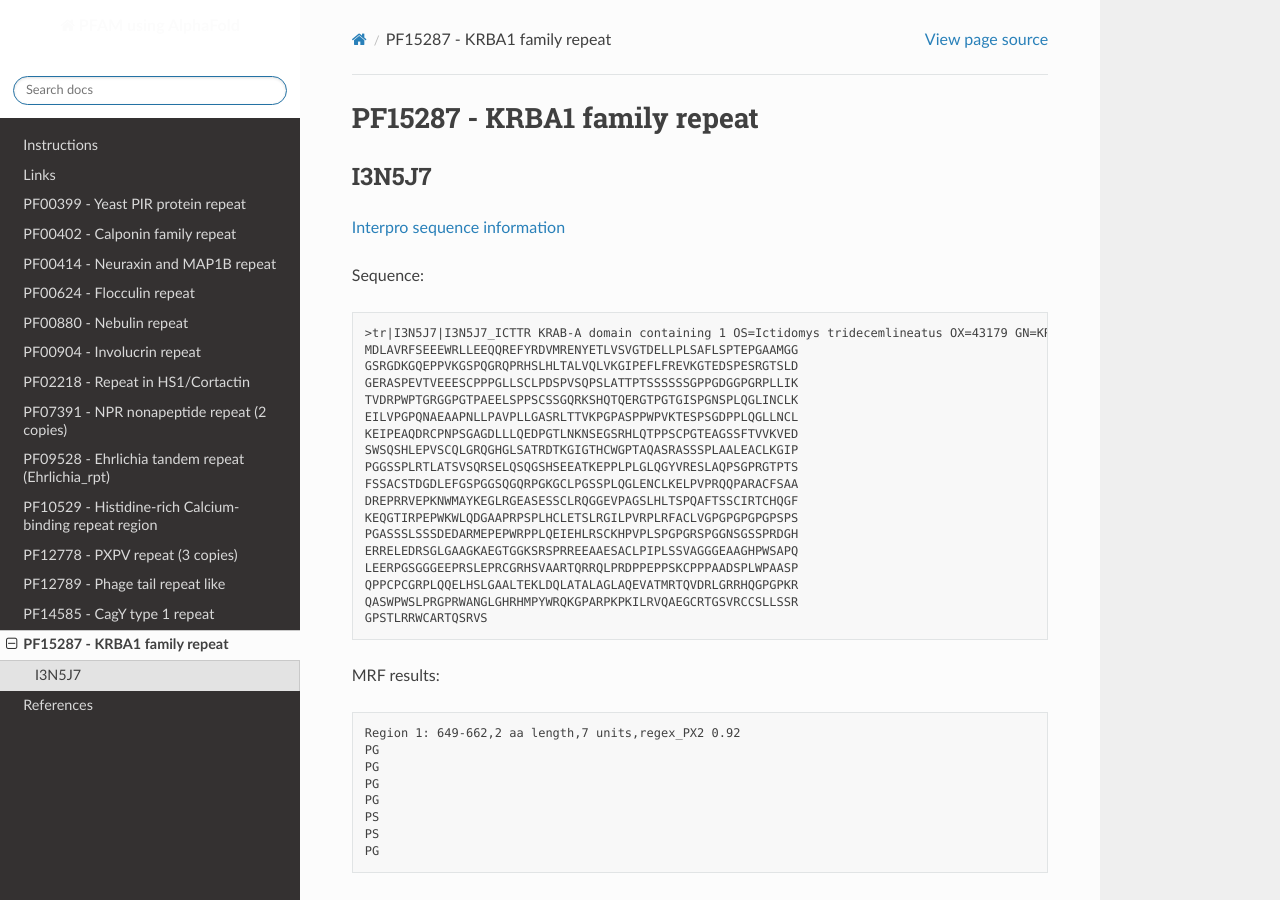
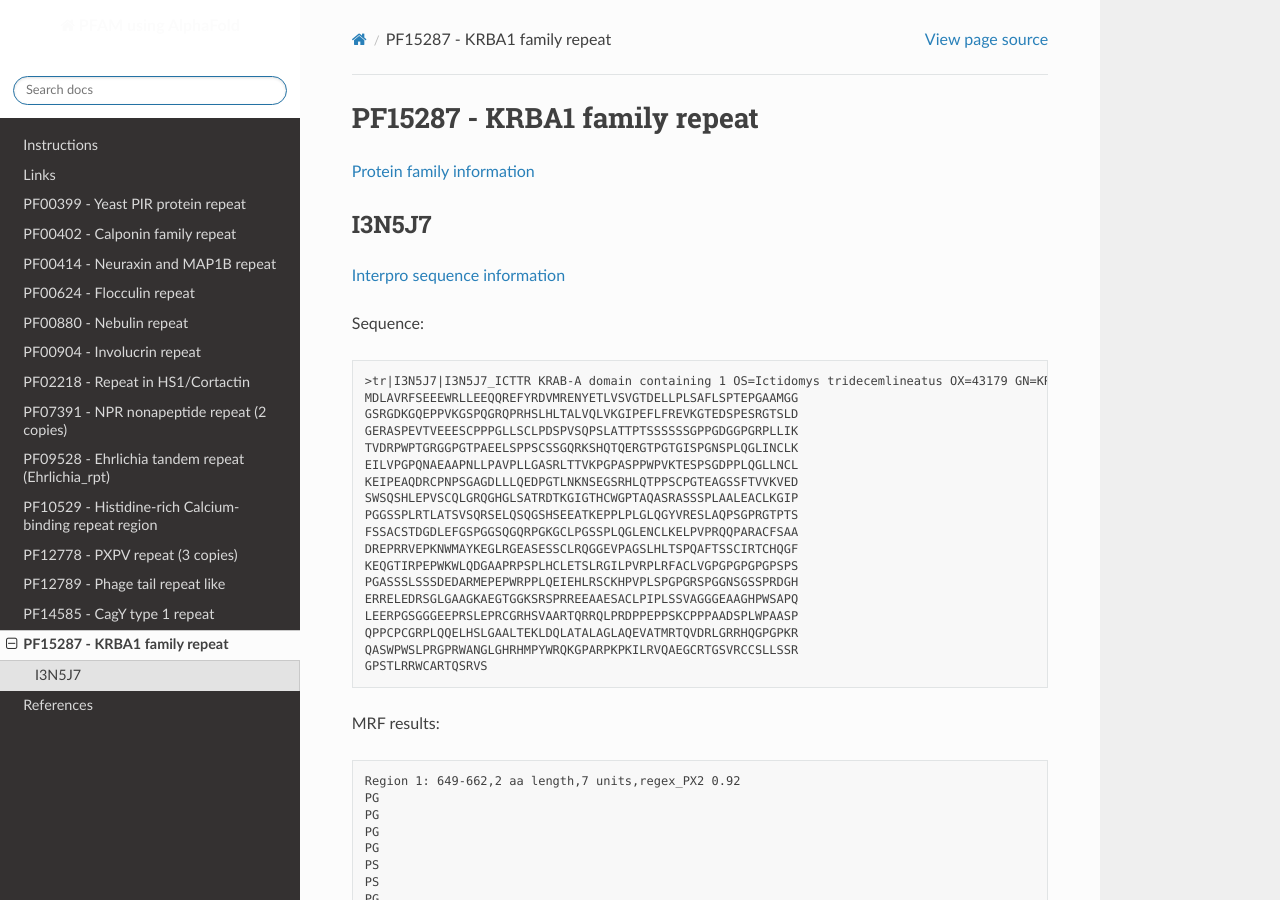
Before and after one commit to DraLaylaHirsh/AlphaFoldPfam, a Sphinx documentation site: the page built from docs/PF15287.rst, in a window 1280 px wide and 900 px high. Built offline with Sphinx 7.4.7 and the Read the Docs theme 2.0.0, drawn with Linux system fonts in a browser that asks for light colours.

Commit message:
Update PF15287.rst

```diff
--- a/docs/PF15287.rst
+++ b/docs/PF15287.rst
@@ -1,5 +1,8 @@
 PF15287 - KRBA1 family repeat
 =============================
+
+`Protein family information <https://www.ebi.ac.uk/interpro/entry/pfam/PF15287/>`_
+
 
 I3N5J7
 ------
```
